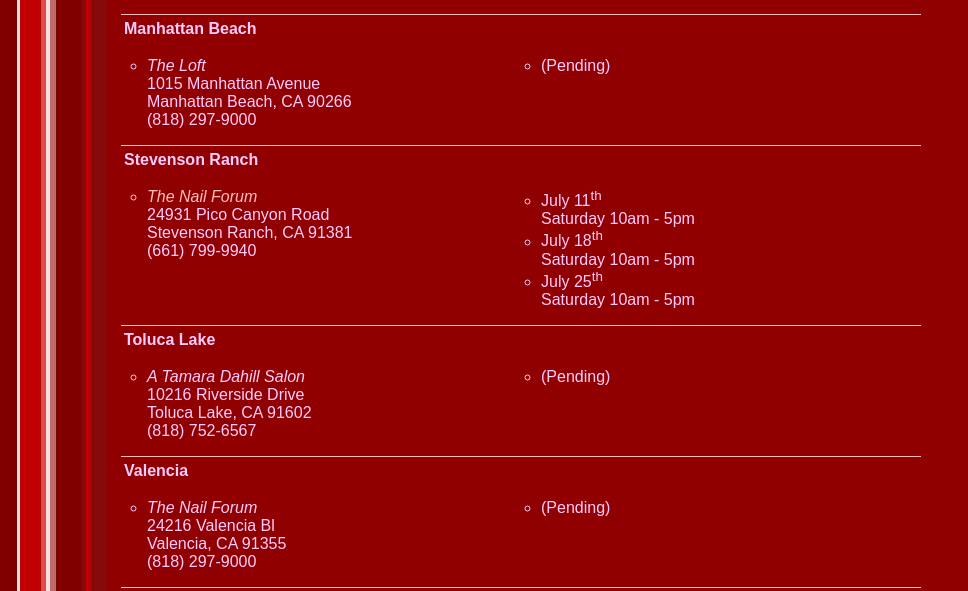
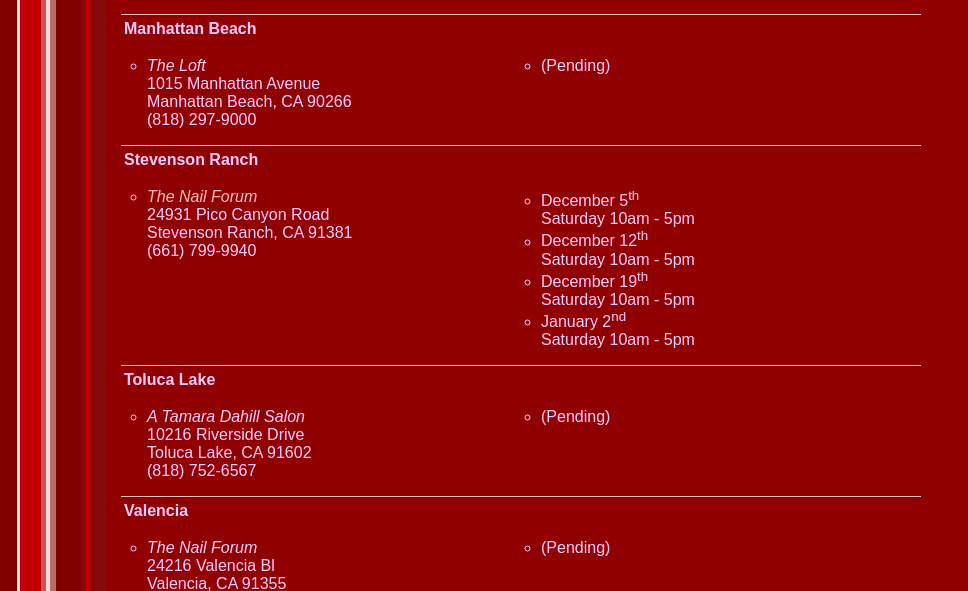
Before and after one commit to dredom/jenandjane, a PHP site: page /shows/ in a window 1280 px wide. Shown: the part 267-858 px from the top of the page, without its empty margins (0-968 px from the left). Run offline with PHP 8.4, Linux system fonts and the light colour scheme; a stand-in replaces the project's code that opens the database connection; some libraries are stand-ins or nearby versions.

Commit message:
Shows December

```diff
--- a/shows/index.php
+++ b/shows/index.php
@@ -102,13 +102,16 @@
    <div class="when">
     <ul>
 
-     <li>July 11<sup>th</sup> <br>
+     <li>December 5<sup>th</sup> <br>
      Saturday 10am - 5pm
      </li>
-     <li>July 18<sup>th</sup> <br>
+     <li>December 12<sup>th</sup> <br>
      Saturday 10am - 5pm
      </li>
-     <li>July 25<sup>th</sup> <br>
+     <li>December 19<sup>th</sup> <br>
+     Saturday 10am - 5pm
+     </li>
+     <li>January 2<sup>nd</sup> <br>
      Saturday 10am - 5pm
      </li>
 
```
